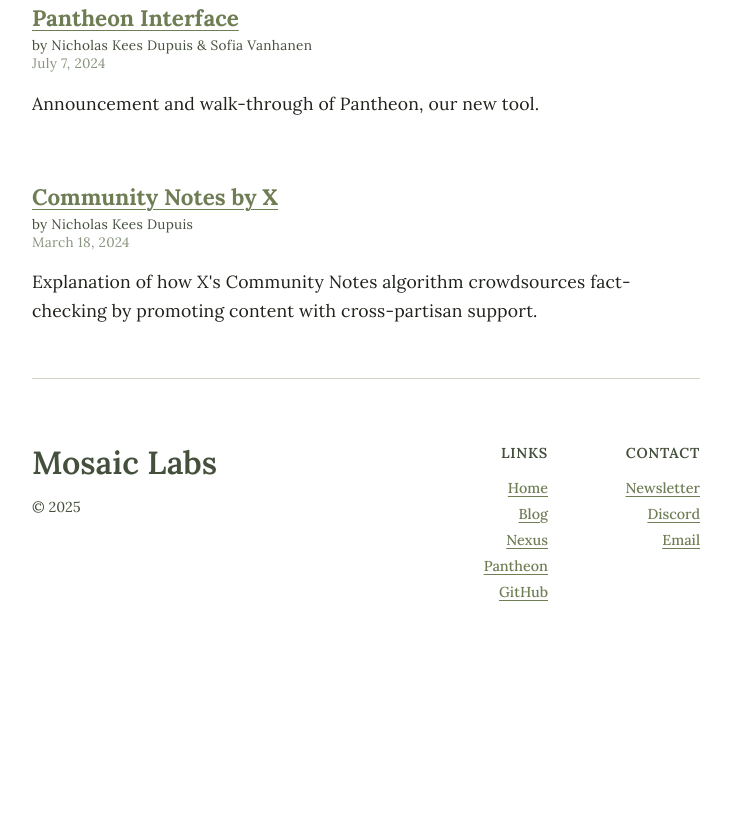
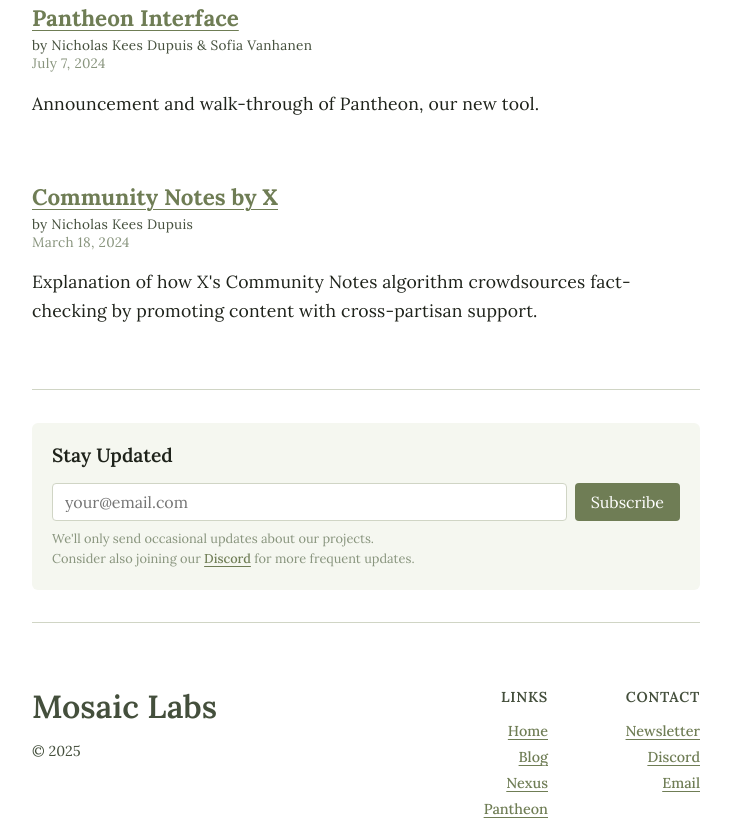
Before and after one commit to sofvanh/mosaic-labs-website, a website: page blog/index.html in a window 1280 px wide. Shown: the part 452-1276 px from the top of the page, without its empty margins (274-1005 px from the left). Before the commit the page ends 1125 px from the top, so only its background shows below. Drawn offline with Linux system fonts and the light colour scheme.

Commit message:
Newsletter component in blog list

```diff
--- a/blog/index.html
+++ b/blog/index.html
@@ -1,5 +1,6 @@
 <!DOCTYPE html>
 <html>
+
 <head>
   <meta charset="UTF-8">
   <meta name="viewport" content="width=device-width, initial-scale=1.0">
@@ -31,7 +32,9 @@
 
   <script src="../components/gtag-component.js" defer></script>
   <script src="../components/footer-component.js" defer></script>
+  <script src="../components/newsletter-component.js" defer></script>
 </head>
+
 <body>
   <div class="hero small">
     <div class="text-center">
@@ -79,13 +82,16 @@
                   <time class="post-date" datetime="2024-03-19">March 18, 2024</time>
                 </div>
               </div>
-      <p>Explanation of how X's Community Notes algorithm crowdsources fact-checking by promoting content with cross-partisan support.</p>
+              <p>Explanation of how X's Community Notes algorithm crowdsources fact-checking by promoting content with
+                cross-partisan support.</p>
             </div>
-
           </div>
+          <hr style="margin-top: 4rem;">
+          <newsletter-component></newsletter-component>
+          <hr>
         </main>
-    <hr>
         <footer-component></footer-component>
   </div>
 </body>
+
 </html>
--- /dev/null
+++ b/components/newsletter-component.js
@@ -0,0 +1,26 @@
+class NewsletterComponent extends HTMLElement {
+  constructor() {
+    super();
+    this.innerHTML = `
+      <div class="signup-container">
+        <h3>Stay Updated</h3>
+        <form action="https://buttondown.email/api/emails/embed-subscribe/mosaic-labs" method="post"
+          target="popupwindow" onsubmit="window.open('https://buttondown.email/mosaic-labs', 'popupwindow')">
+          <div class="form-group">
+            <input type="email" name="email" id="bd-email" placeholder="your@email.com" required>
+            <input type="submit" value="Subscribe" class="submit-btn">
+          </div>
+          <small class="privacy-notice">
+            We'll only send occasional updates about our projects.
+            <br>
+            Consider also joining our
+            <a href="https://discord.gg/Ua3eYqsmyn">Discord</a>
+            for more frequent updates.
+          </small>
+        </form>
+      </div>
+    `;
+  }
+}
+
+customElements.define('newsletter-component', NewsletterComponent);
```
Also changed, not shown: index.html (+3 -18 lines). Lines whose indentation alone changed are shown as unchanged.
